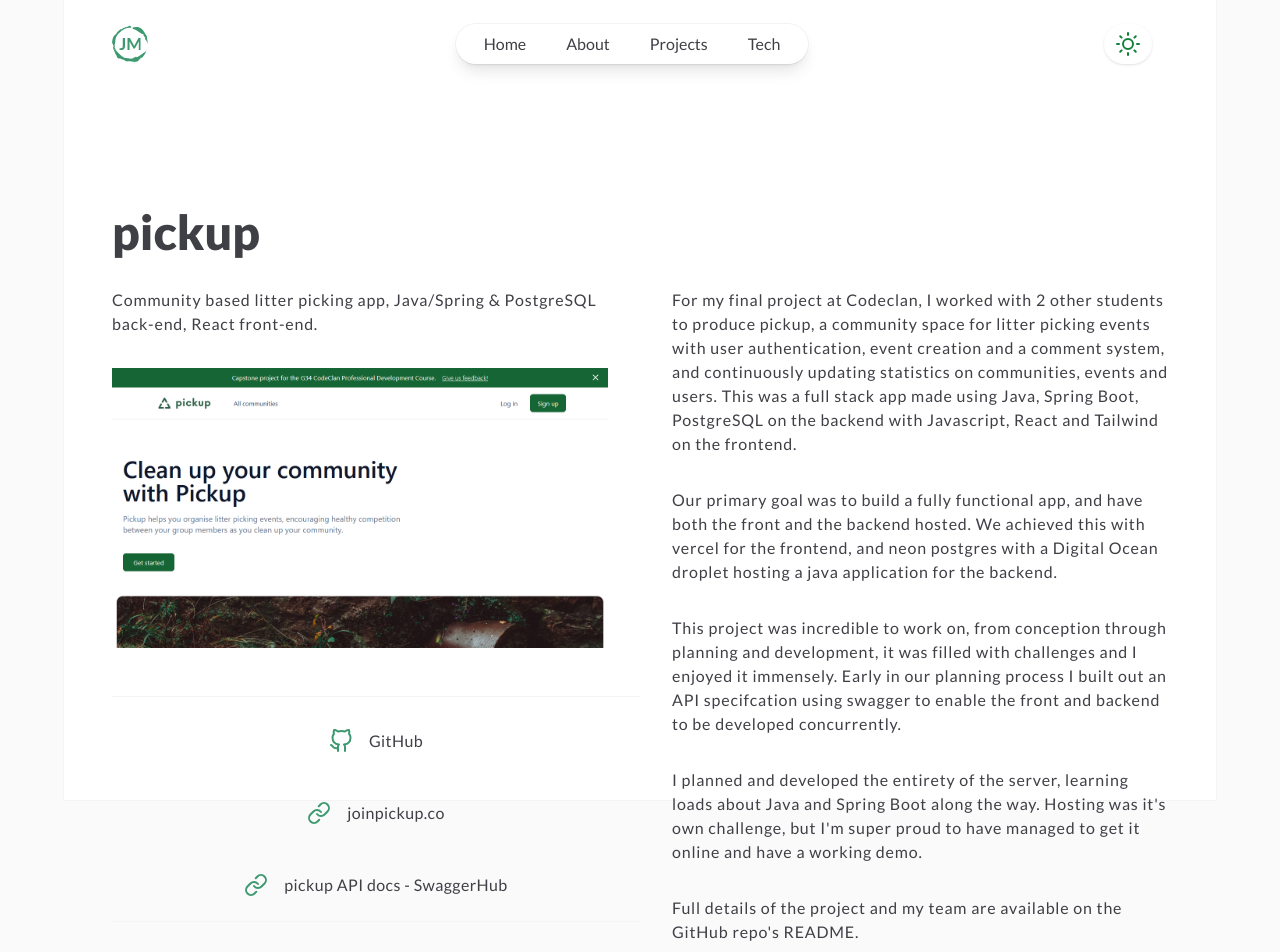
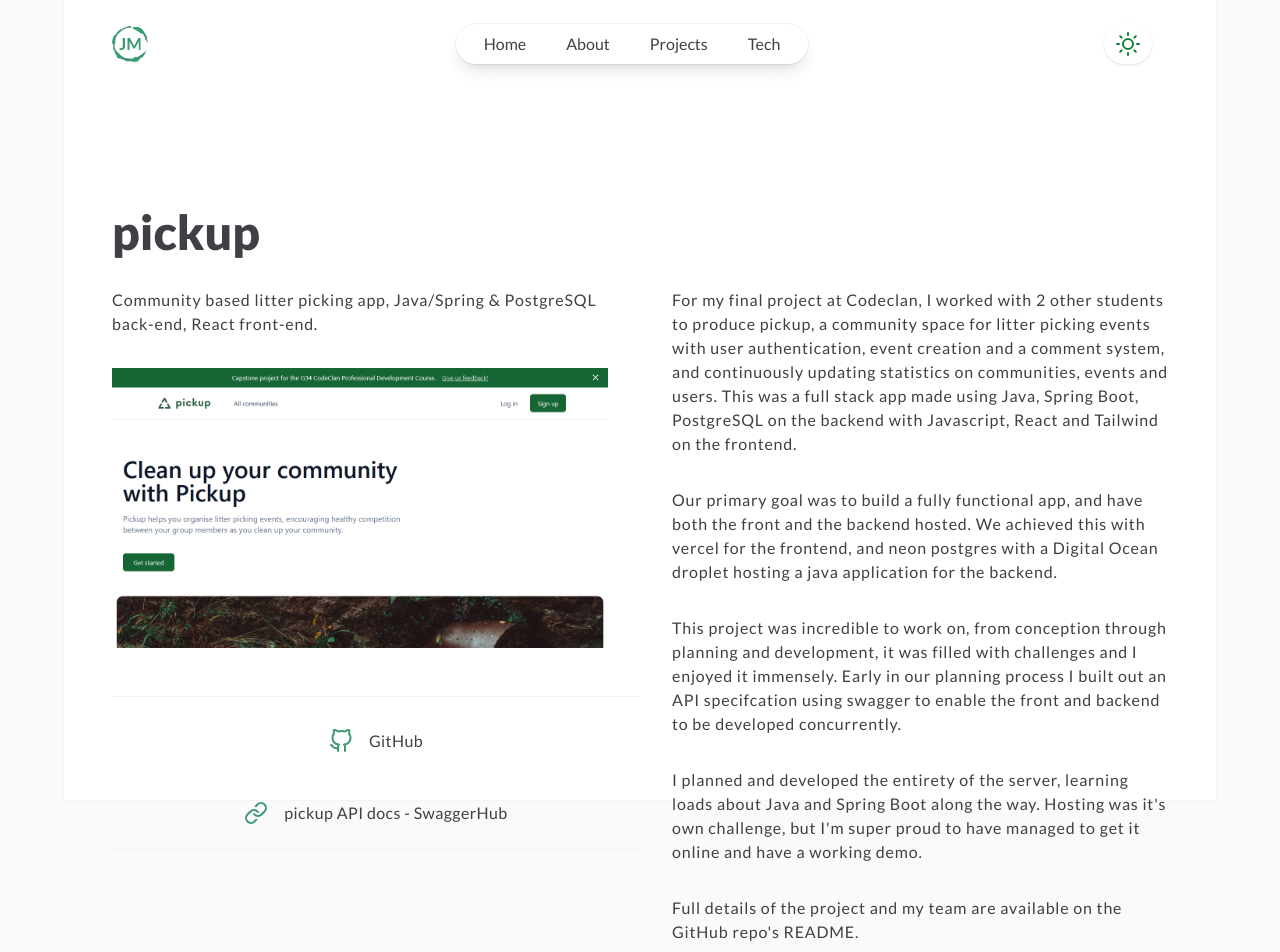
Before and after one commit to jomonty/web-jomonty-portfolio-2023, a React (Vite) app: page /articles/1 in a window 1280 px wide. Shown: the top 952 px of the page. Built offline with nearby package versions, Linux system fonts and the light colour scheme.

Commit message:
update main project page

```diff
--- a/src/constants/ArticlesContent.js
+++ b/src/constants/ArticlesContent.js
@@ -31,10 +31,6 @@ export const ArticlesContent = [
       {
         url: "https://github.com/kelsiesmurphy/pickup",
         url_display: "GitHub",
-      },
-      {
-        url: "https://www.joinpickup.co",
-        url_display: "joinpickup.co",
       },
       {
         url: "https://app.swaggerhub.com/apis/jomonty_cs_swagger/pickup_v2/1.0.0",
```
